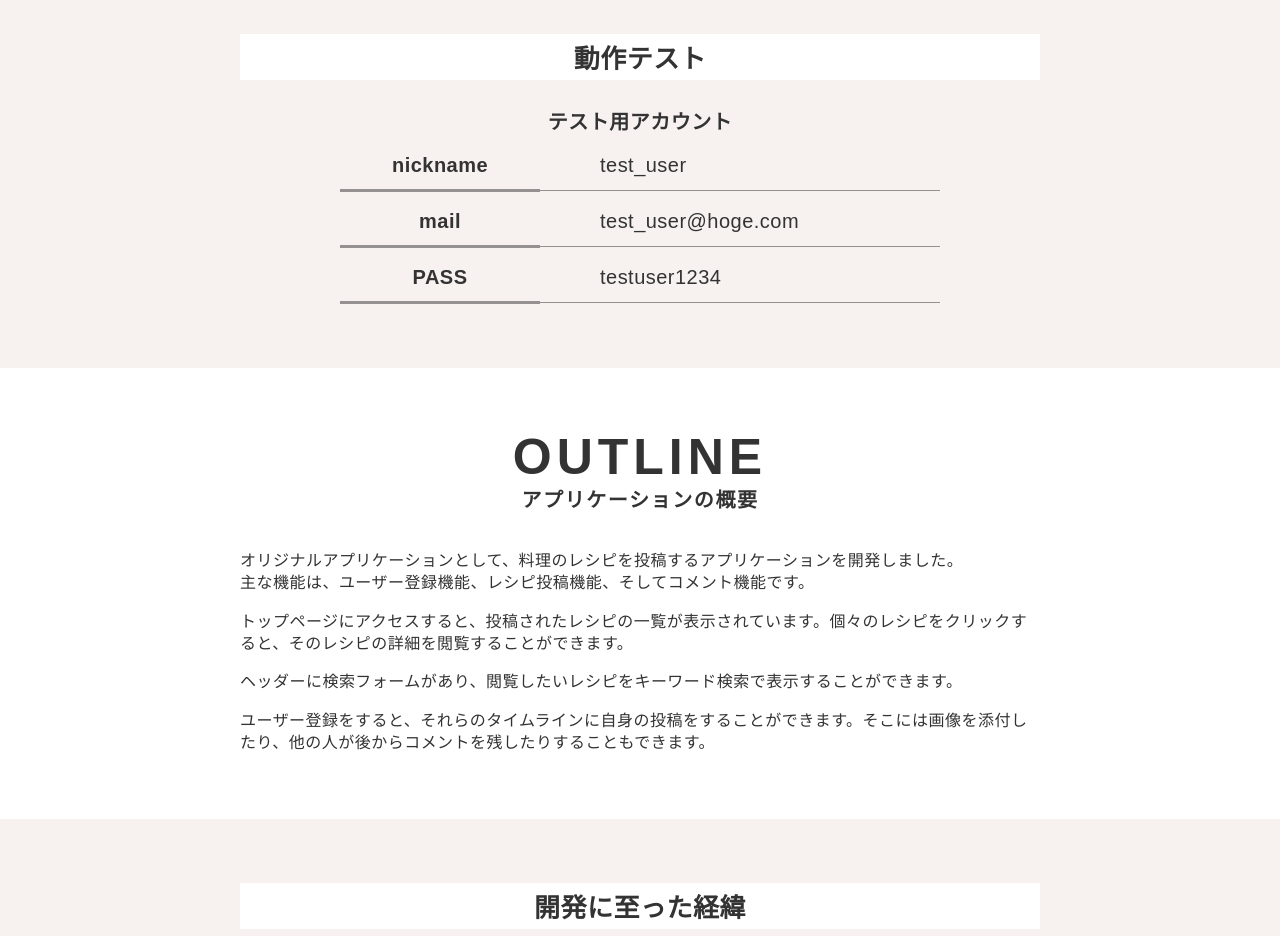
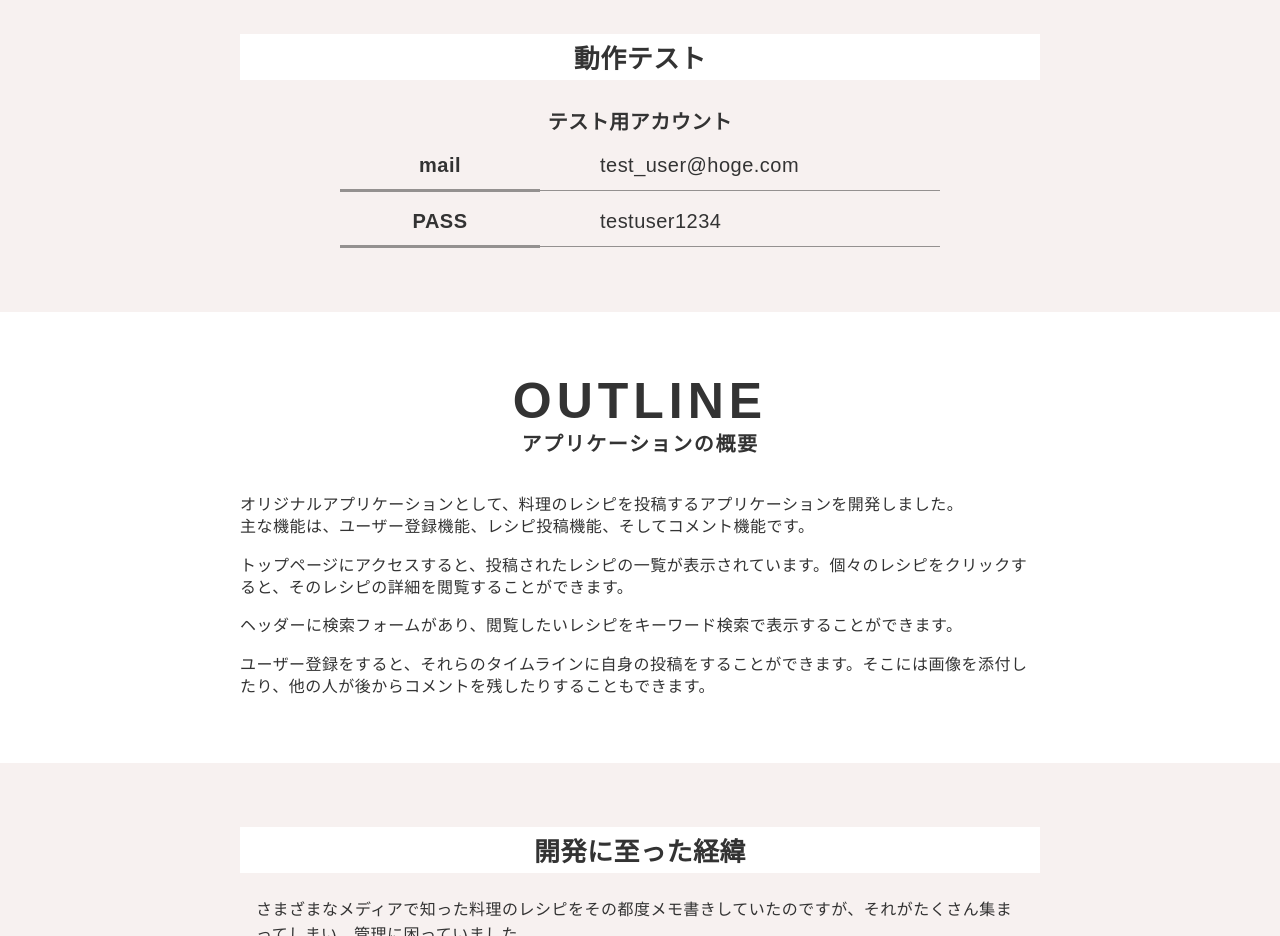
Before and after one commit to moonlight0905/portfolio-site, a plain HTML site: page works/02.html in a window 1280 px wide. Shown: the part 1260-2196 px from the top of the page. Drawn offline with nearby package versions, Linux system fonts and the light colour scheme.

Commit message:
corecipeテスト用アカウント編集

```diff
--- a/works/02.html
+++ b/works/02.html
@@ -81,11 +81,6 @@
               <h3>動作テスト</h3>
               <h4>テスト用アカウント</h4>
               <table class="p-work-summary__item-table">
-                <tr>
-                  <th>nickname</th>
-                  <!-- 記載番号：9 -->
-                  <td>test_user</td>
-                </tr>
                 <tr>
                   <th>mail</th>
                   <!-- 記載番号：9 -->
```
